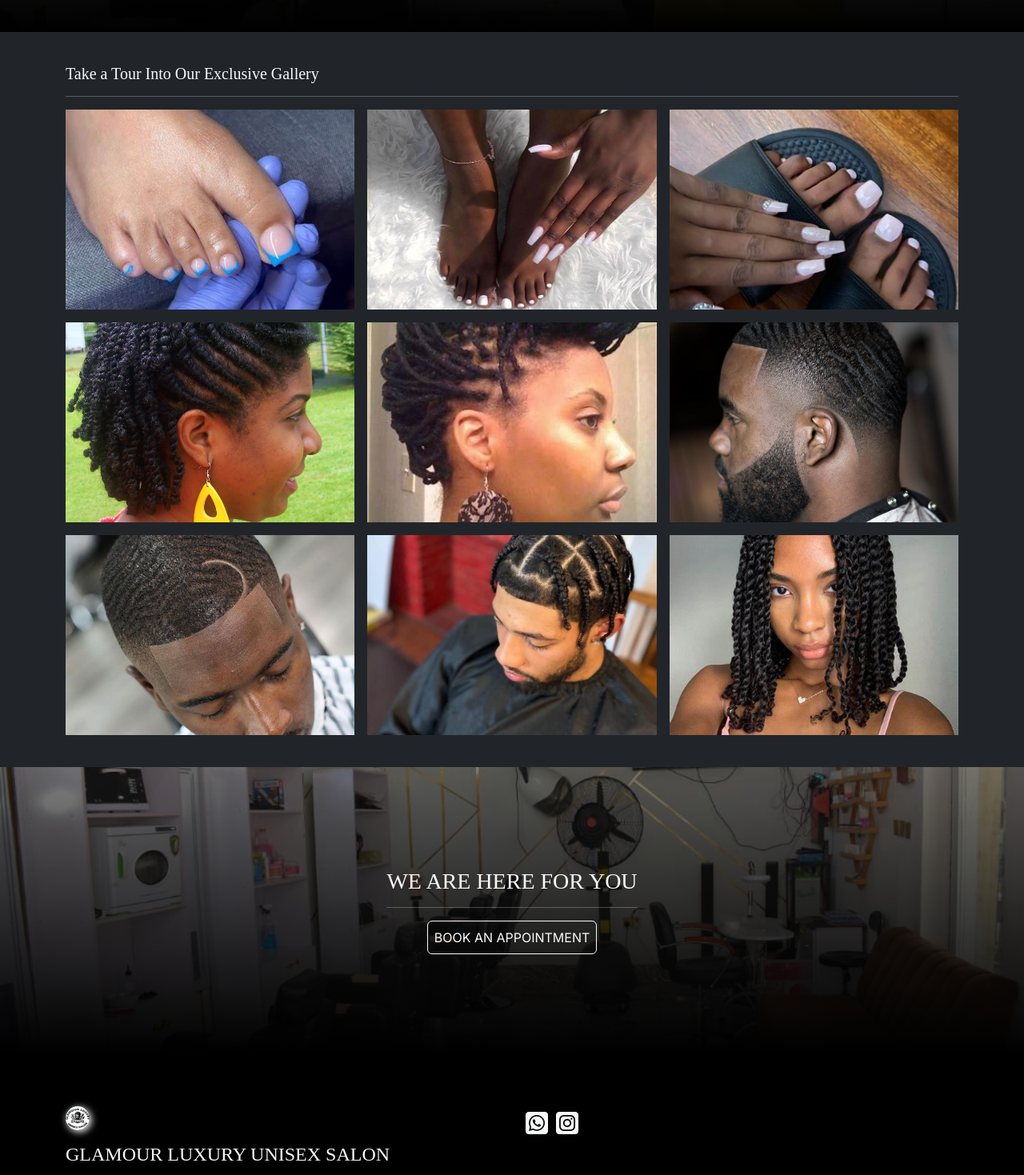
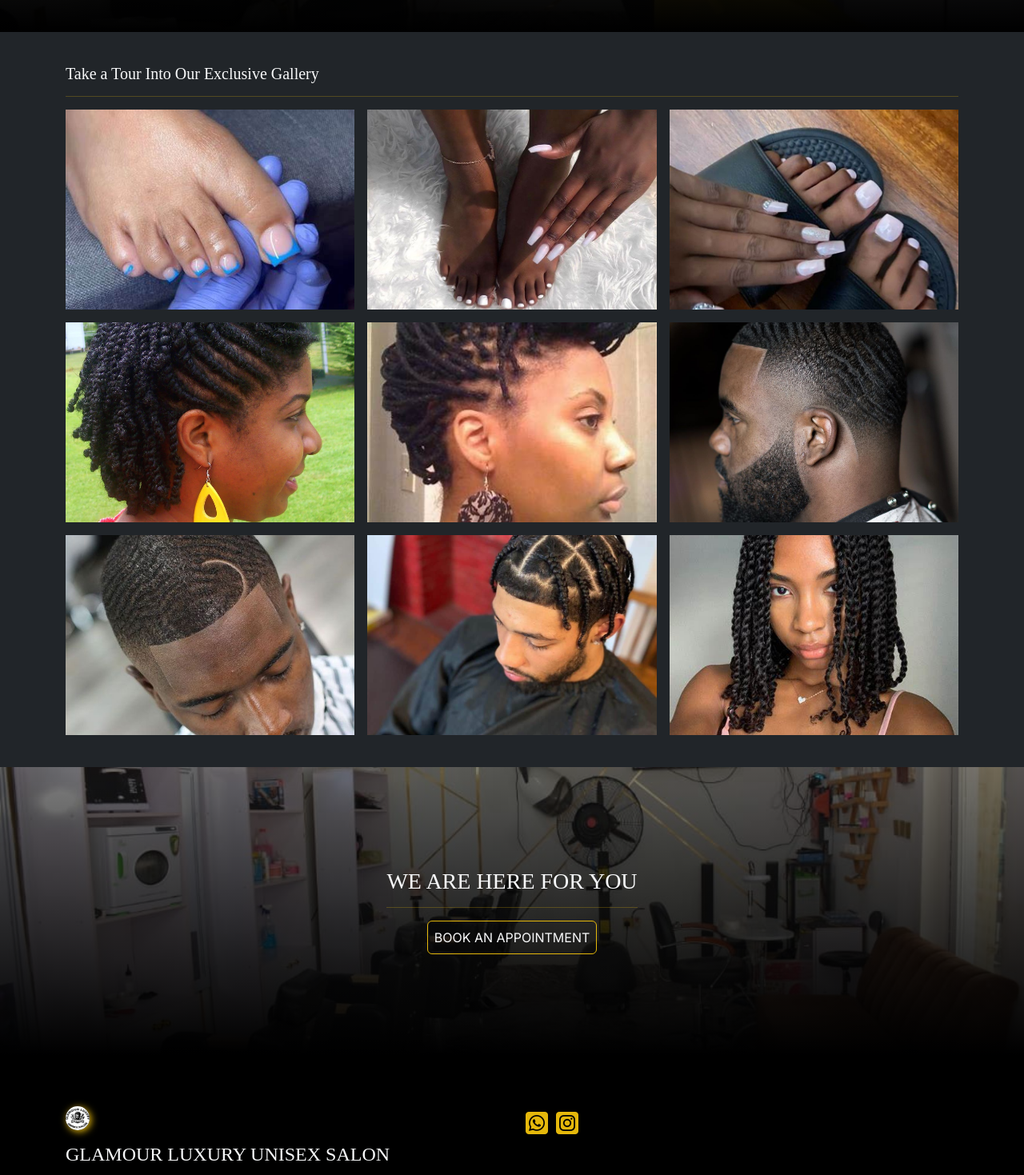
Before and after one commit to Nacho1499/Glamour, a React (Vite) app in the folder glamour/: page /gallery in a window 1280 px wide. Shown: the part 320-1789 px from the top of the page at 80% size. Built offline with nearby package versions, Linux system fonts and the light colour scheme; a web font is replaced by a local one.

Commit message:
regular update

```diff
--- a/glamour/src/Component.jsx/About.jsx
+++ b/glamour/src/Component.jsx/About.jsx
@@ -35,7 +35,7 @@ const About = () => {
               every individual’s unique beauty.
             </p>
             <Link to="/about" className="btn btn-outline-light mt-2 shadow p-2">
-              READ MORE ABOUT US <i class="fa-solid fa-arrow-right"></i>
+              Read More About Us <i class="fa-solid fa-arrow-right"></i>
             </Link>
           </div>
         </div>
--- a/glamour/src/Component.jsx/Aboutus.jsx
+++ b/glamour/src/Component.jsx/Aboutus.jsx
@@ -81,7 +81,7 @@ const Aboutus = () => {
        <div className="gal-book container-fluid bg-dark">
               <div className="container text-center mt-4" data-aos="zoom-in">
                 <h3 className="text-light style">WE ARE HERE FOR YOU </h3>
-                <hr className="text-light" />
+                <hr/>
                 <a href="tel:07049466103"
 
                   className="btn btn-outline-light p-2 text-decoration-none"
--- a/glamour/src/Component.jsx/Appointment.jsx
+++ b/glamour/src/Component.jsx/Appointment.jsx
@@ -79,7 +79,7 @@ const Appointment = () => {
       <div className="time container-fluid bg-dark">
         <div className="container text-center mt-4 text-light">
           <h3 className="text-center style">Working Hours</h3>
-          <hr className="text-light" />
+          <hr />
           <h6>Call Us : +234-7056863572</h6>
           <div className="row g-3 mt-4 ">
             <div className=" date col-4 col-lg-2"  data-aos="zoom-in">
@@ -99,11 +99,11 @@ const Appointment = () => {
               <p>8.00AM - 9.00PM </p>
             </div>
             <div className=" date col-4 col-lg-2"  data-aos="zoom-in">
-              <h5 className='styel'>FRI</h5>
+              <h5 className='style'>FRI</h5>
               <p>8.00AM - 9.00PM </p>
             </div>
             <div className=" date col-4 col-lg-2"  data-aos="zoom-in">
-              <h5 className='styel'>SAT</h5>
+              <h5 className='style'>SAT</h5>
               <p>8.00AM - 9.00PM </p>
             </div>
             <h5 className="text-center mt-4 style">SUNDAY : 12.00pm - 8.00pm</h5>
--- a/glamour/src/Component.jsx/Footer.jsx
+++ b/glamour/src/Component.jsx/Footer.jsx
@@ -14,7 +14,7 @@ const Footer = () => {
               <h4 className="text-light style">GLAMOUR LUXURY UNISEX SALON</h4>
               <p>
 
-                Address/Location: Suaka Road Pajimo Street, <br /> Kuje FCT
+                Address/Location: Suaka Extension Road Pajimo Street, <br /> Kuje FCT
                 Abuja.
               </p>
               Tel: +234-7056863572, +234-7049466103
@@ -22,11 +22,11 @@ const Footer = () => {
 
             <div className="col-12 col-lg-6 ">
               <a href="https://wa.link/1osan5">
-                <i className="footer text-light fa-brands fa-square-whatsapp fa-2x"></i>
+                <i className="footer  fa-brands fa-square-whatsapp fa-2x"></i>
               </a>
 
               <a href="https://www.instagram.com/reel/DB2zu_ToPEX/?igsh=NXFsaXhub2VkdGE1">
-                <i className=" footer text-light fa-brands fa-square-instagram fa-2x"></i>
+                <i className=" footer  fa-brands fa-square-instagram fa-2x"></i>
               </a>
             </div>
 
--- a/glamour/src/Component.jsx/Gallery.jsx
+++ b/glamour/src/Component.jsx/Gallery.jsx
@@ -33,7 +33,7 @@ const Gallery = () => {
       <div className="bg-dark p-3">
       <div className="container mt-4 mb-4">
         <h5 className='text-light style'>Take a Tour Into Our Exclusive Gallery</h5>
-        <hr className='text-light' />
+        <hr/>
         <div className="row g-3">
           <div className="col-12 col-lg-4" data-aos="zoom-in">
             <a href={gal1}>
@@ -87,7 +87,7 @@ const Gallery = () => {
       <div className="gal-book container-fluid">
         <div className="text-center" data-aos="zoom-in">
         <h3 className="text-light style">WE ARE HERE FOR YOU </h3>
-        <hr className="text-light" />
+        <hr />
         <Link to="/appointment" className="btn btn-outline-light p-2 text-decoration-none">BOOK AN APPOINTMENT</Link>
         </div>
       </div>
--- a/glamour/src/Component.jsx/Hero.jsx
+++ b/glamour/src/Component.jsx/Hero.jsx
@@ -14,7 +14,7 @@ const Hero = () => {
       <div className="container " data-aos="zoom-in">
         <h1 className="text-light style">Glamour Luxury Unisex Salon</h1>
         <div className="text-light">
-         <marquee behavior="" direction="left">Where Timeless Elegance Meets Personalized Beauty....</marquee>
+         <marquee  behavior="" direction="left" className="maq">Where Timeless Elegance Meets Personalized Beauty....</marquee>
         <p className="hero-text"> Where Timeless Elegance Meets Personalized Beauty....</p>
         </div>
         <div className="mt-3">
--- a/glamour/src/Component.jsx/Products.jsx
+++ b/glamour/src/Component.jsx/Products.jsx
@@ -43,7 +43,7 @@ const Products = () => {
       <div className="gal-book container-fluid bg-dark">
         <div className="container text-center mt-4" data-aos="zoom-in">
           <h3 className="text-light style">WE ARE HERE FOR YOU </h3>
-          <hr className="text-light" />
+          <hr />
           <Link
             to="/appointment"
             className="btn btn-outline-light p-2 text-decoration-none"
--- a/glamour/src/index.css
+++ b/glamour/src/index.css
@@ -14,13 +14,13 @@
 
 .navbar {
   opacity: 0.9;
-  box-shadow: 2px 2px 10px white;
+  box-shadow: 2px 2px 6px #E5B80B;
 }
 .logo {
   width: 30px;
   border-radius: 100%;
   height: 30px;
-  box-shadow: 2px 2px 10px white;
+  box-shadow: 2px 2px 10px #E5B80B;
 }
 .hero {
   background-image: linear-gradient(rgba(0, 0, 0, 0.65), rgba(0, 0, 0, 0.65)),
@@ -126,10 +126,13 @@
 }
 .footer {
   margin: 5px;
+  color: #E5B80B;
+
 }
 .date {
-  border: 1px solid white;
+  border: 1px solid #E5B80B;
   padding: 10px;
+  border-width: thin;
 }
 .about-image {
   height: 300px;
@@ -146,3 +149,19 @@
     display: none;
   }
 }
+
+
+.navbar-toggler{
+  color: #E5B80B;
+}
+hr{
+  color: #E5B80B;
+}
+.btn{
+  border: 1px solid #E5B80B;
+  border-width: thin;
+}
+.form-control{
+  border: 1px solid #E5B80B;
+  border-width: thin;
+}
```
